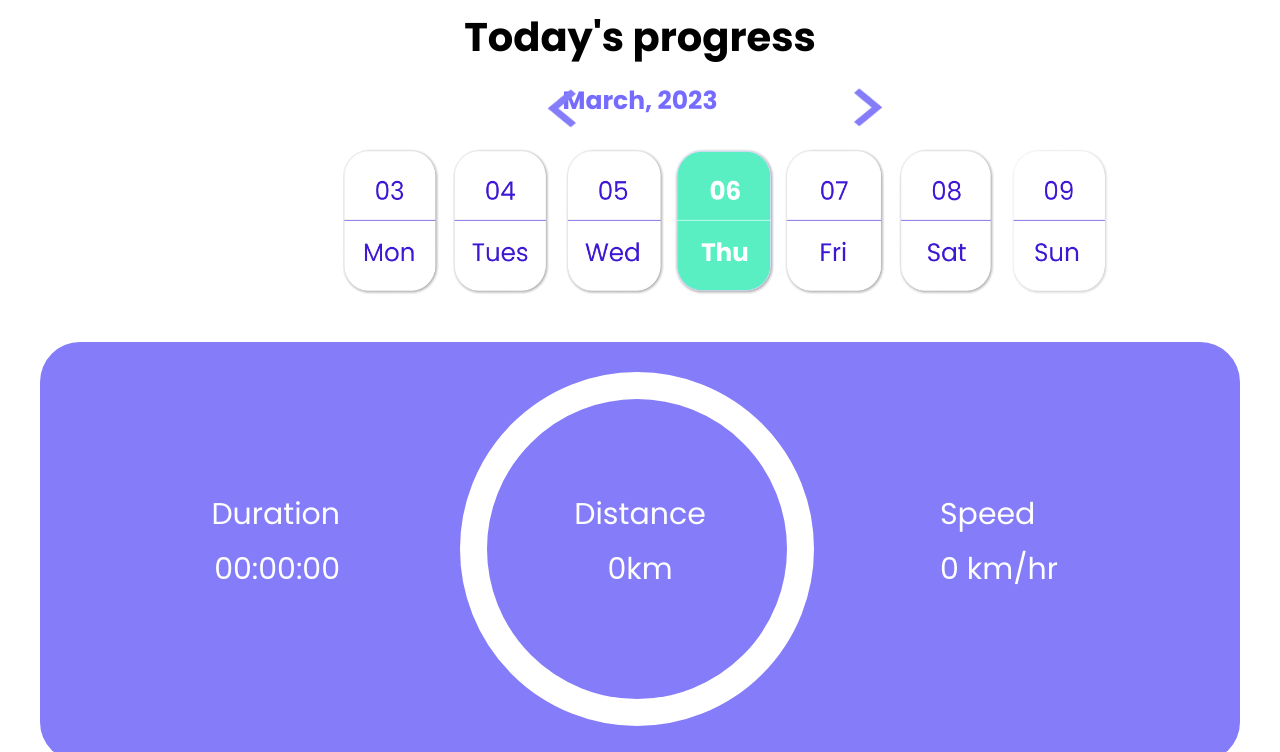
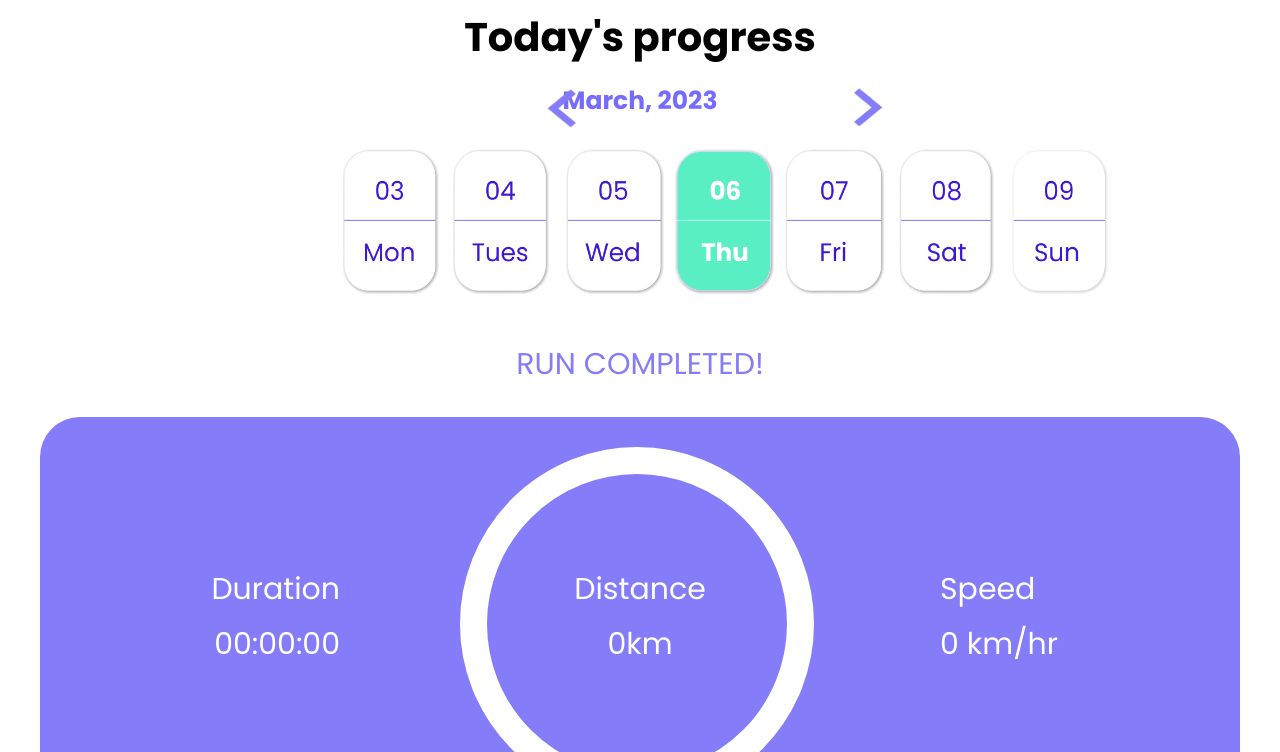
Before and after one commit to jazzy-gip/DECO2017_A3, a website: page public/index.html in a window 1280 px wide. Both pictures are taken after a click on the button "Finish". Shown: the part 828-1580 px from the top of the page. Drawn offline with Linux system fonts and the light colour scheme.

Commit message:
Prototype completed

```diff
--- a/public/index.html
+++ b/public/index.html
@@ -31,7 +31,7 @@
         <img class="arrow" src="images/arrow.png">
         <img class="arrow2" src="images/arrow.png">
         <img id="introPageCalendar" src="images/calendar.png">
-        <p id="completionTitle" class="purpleFont" hidden = true>COMPLETED!</p>
+        <p id="completionTitle" class="purpleFont" hidden = true>RUN COMPLETED!</p>
         <div class="trackerBoxContainer">
             <div style="margin-top: 30px;display: flex;flex-direction: row;
             justify-content: space-between;
--- a/public/script.js
+++ b/public/script.js
@@ -129,6 +129,7 @@
     document.getElementById('completedDistance').innerHTML = document.getElementById('targetDistanceInput').value +"km";
 
     document.getElementById('completedSpeed').innerHTML = document.getElementById('speedDropdown').value;
+    document.getElementById('completionTitle').hidden = false;
   })
 
   const startRunningButton = document.getElementById('startRunningButton');
```
